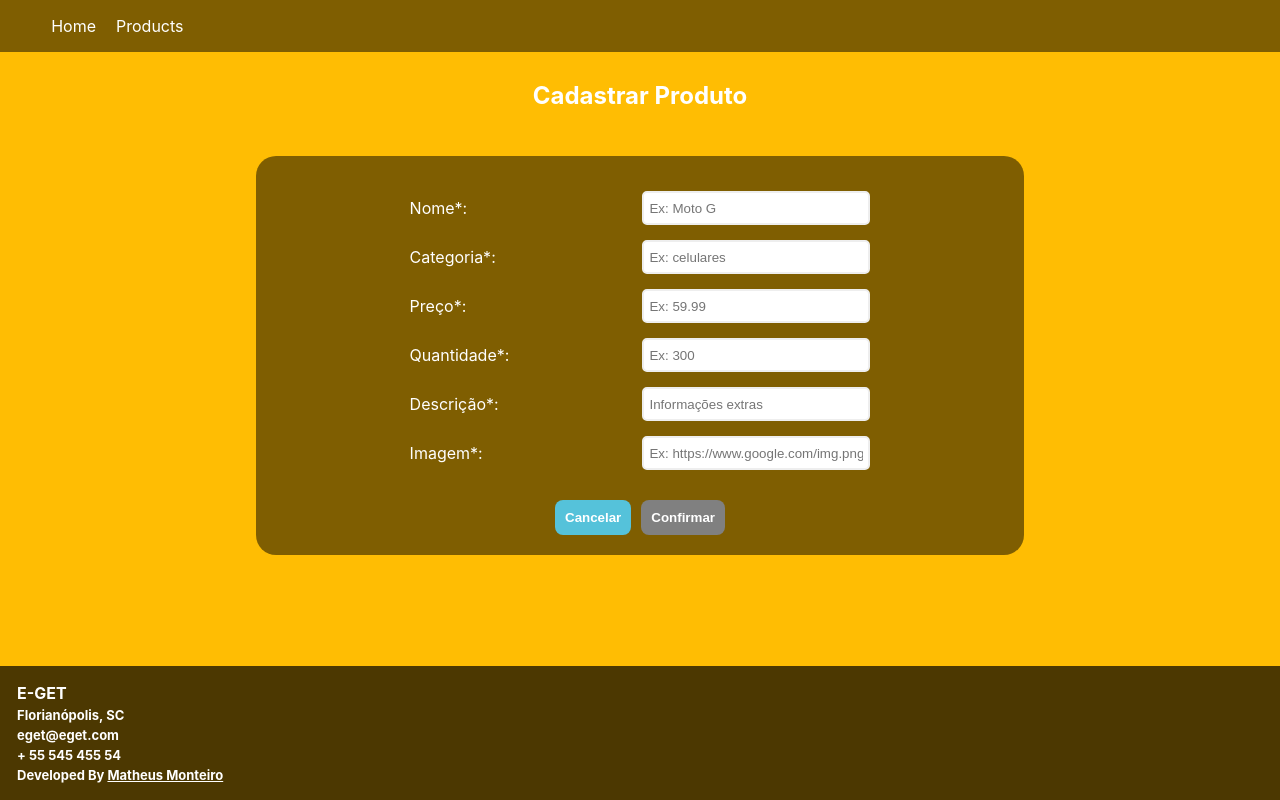
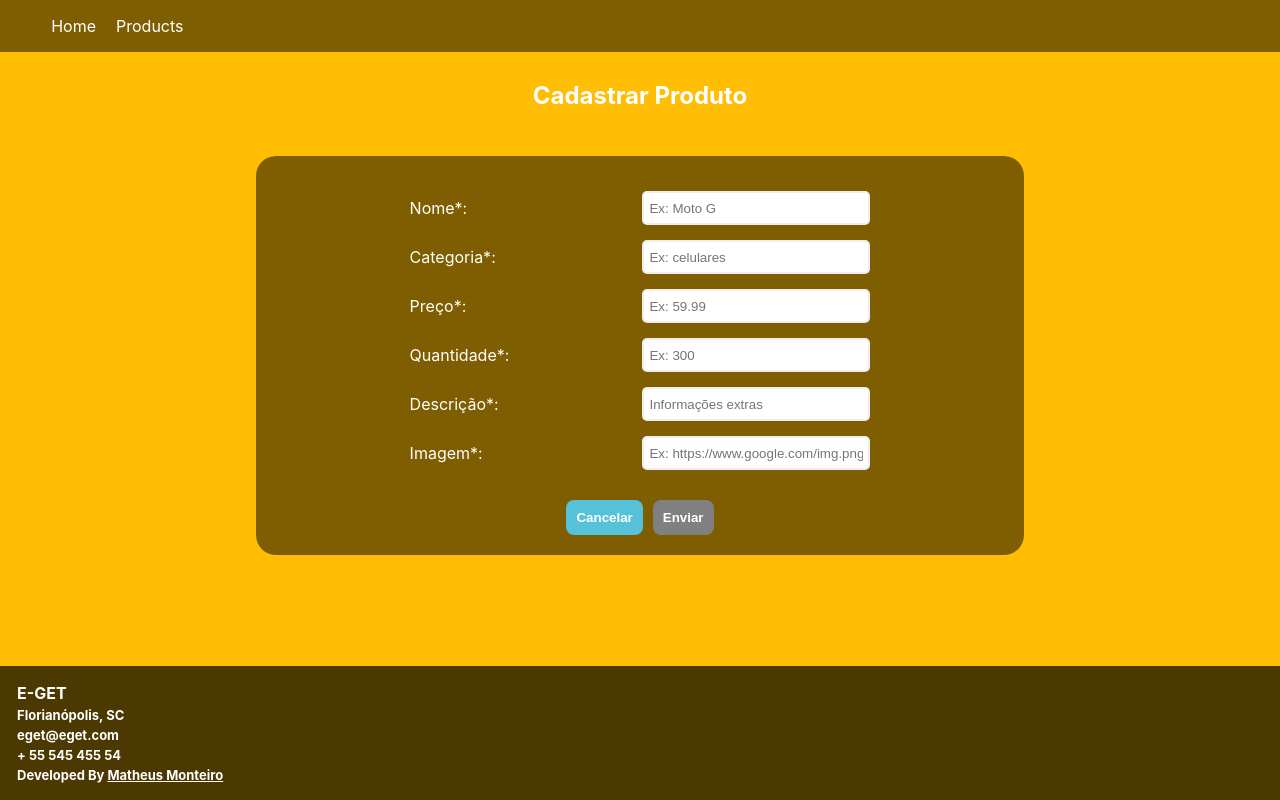
Before and after one commit to MonteiroMath/EGET-frontend, a React (Create React App) app: page /addProduct in a window 1280 px wide. Built offline with nearby package versions, Linux system fonts and the light colour scheme.

Commit message:
uplifted state from NewProductForm, isolating form/validation operations from api calls/navigation

```diff
--- a/src/components/AddProductPage/AddProductPage.js
+++ b/src/components/AddProductPage/AddProductPage.js
@@ -1,11 +1,50 @@
 import { BodyContainer, Title } from "./styles";
+import { useDispatch, useSelector } from "react-redux";
+import {
+  postProduct,
+  updateProduct,
+  selectProductById,
+} from "../../store/productSlice";
+import { useNavigate, useParams } from "react-router-dom";
+
 import NewProductForm from "./NewProductForm/NewProductForm";
 
 function AddProductPage({ edit }) {
+  const dispatch = useDispatch();
+  const navigate = useNavigate();
+  const params = useParams();
+
+  const { id } = params;
+  const action = edit ? updateProduct : postProduct;
+
+  const product = useSelector((state) =>
+    selectProductById(state, parseInt(id))
+  );
+
+  const handleReturn = (event) => {
+    event.preventDefault();
+    navigate("/products");
+  };
+
+  const handleSubmit = (event, state) => {
+    event.preventDefault();
+
+    dispatch(
+      action({
+        id,
+        ...state,
+      })
+    ).then(() => navigate("/products"));
+  };
+
   return (
     <BodyContainer>
       <Title>{edit ? "Editar Produto" : "Cadastrar Produto"}</Title>
-      <NewProductForm edit={edit} />
+      <NewProductForm
+        product={product}
+        handleReturn={handleReturn}
+        handleSubmit={handleSubmit}
+      />
     </BodyContainer>
   );
 }
--- a/src/components/AddProductPage/NewProductForm/NewProductForm.js
+++ b/src/components/AddProductPage/NewProductForm/NewProductForm.js
@@ -1,12 +1,5 @@
 import { useState, useCallback, useMemo } from "react";
-import { useDispatch, useSelector } from "react-redux";
-import { useNavigate, useParams } from "react-router-dom";
 import validator from "validator";
-import {
-  postProduct,
-  updateProduct,
-  selectProductById,
-} from "../../../store/productSlice";
 
 import {
   StyledForm,
@@ -17,17 +10,7 @@ import {
   ErrorContainer,
 } from "./styles";
 
-function NewProductForm({ edit }) {
-  const dispatch = useDispatch();
-  const navigate = useNavigate();
-  const params = useParams();
-
-  const { id } = params;
-
-  const product = useSelector((state) =>
-    selectProductById(state, parseInt(id))
-  );
-
+function NewProductForm({ product, handleReturn, handleSubmit }) {
   const defaultValidationState = product ? true : "";
 
   const [formState, setFormState] = useState({
@@ -47,8 +30,6 @@ function NewProductForm({ edit }) {
     description: defaultValidationState,
     image: defaultValidationState,
   });
-
-  const action = edit ? updateProduct : postProduct;
 
   const validate = {
     name: (value) => validator.isAlphanumeric(value, "pt-BR", { ignore: " " }),
@@ -81,27 +62,6 @@ function NewProductForm({ edit }) {
       validationState.image,
     [validationState]
   );
-
-  const handleReturn = (event) => {
-    event.preventDefault();
-    navigate("/products");
-  };
-
-  const handleSubmit = (event) => {
-    event.preventDefault();
-
-    dispatch(
-      action({
-        id,
-        name: formState.name,
-        category: formState.category,
-        description: formState.description,
-        price: parseFloat(formState.price),
-        quantity: parseInt(formState.quantity),
-        image: formState.image,
-      })
-    ).then(() => navigate("/products"));
-  };
 
   return (
     <StyledForm>
@@ -197,8 +157,11 @@ function NewProductForm({ edit }) {
       </FormGroup>
       <ButtonContainer>
         <StyledButton onClick={handleReturn}>Cancelar</StyledButton>
-        <StyledButton disabled={!isButtonEnabled} onClick={handleSubmit}>
-          Confirmar
+        <StyledButton
+          disabled={!isButtonEnabled}
+          onClick={(ev) => handleSubmit(ev, formState)}
+        >
+          Enviar
         </StyledButton>
       </ButtonContainer>
     </StyledForm>
--- a/src/store/productSlice.js
+++ b/src/store/productSlice.js
@@ -22,8 +22,8 @@ export const postProduct = createAsyncThunk("products/post", async (params) => {
     name,
     category,
     description,
-    price,
-    quantity,
+    price: parseFloat(price),
+    quantity: parseInt(quantity),
     image,
   });
 
@@ -114,7 +114,6 @@ export const actions = productsSlice.actions;
 export const selectProductById = (state, id) =>
   state.products.data.find((product) => product.id === id);
 export const selectAllProducts = (state) => {
-  console.log(state.products.data);
   return [...state.products.data];
 };
 export const selectStatus = (state) => {
```
